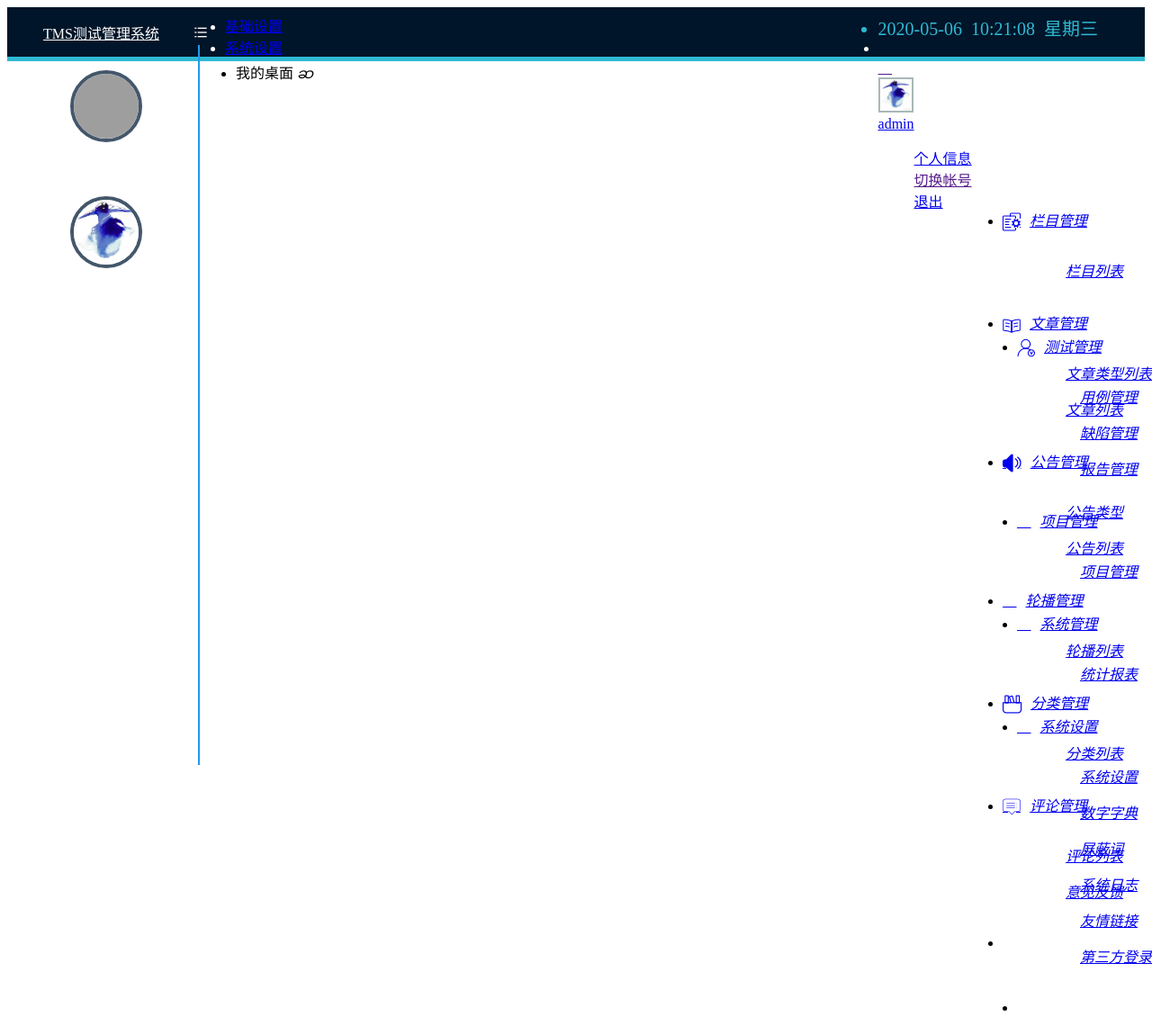
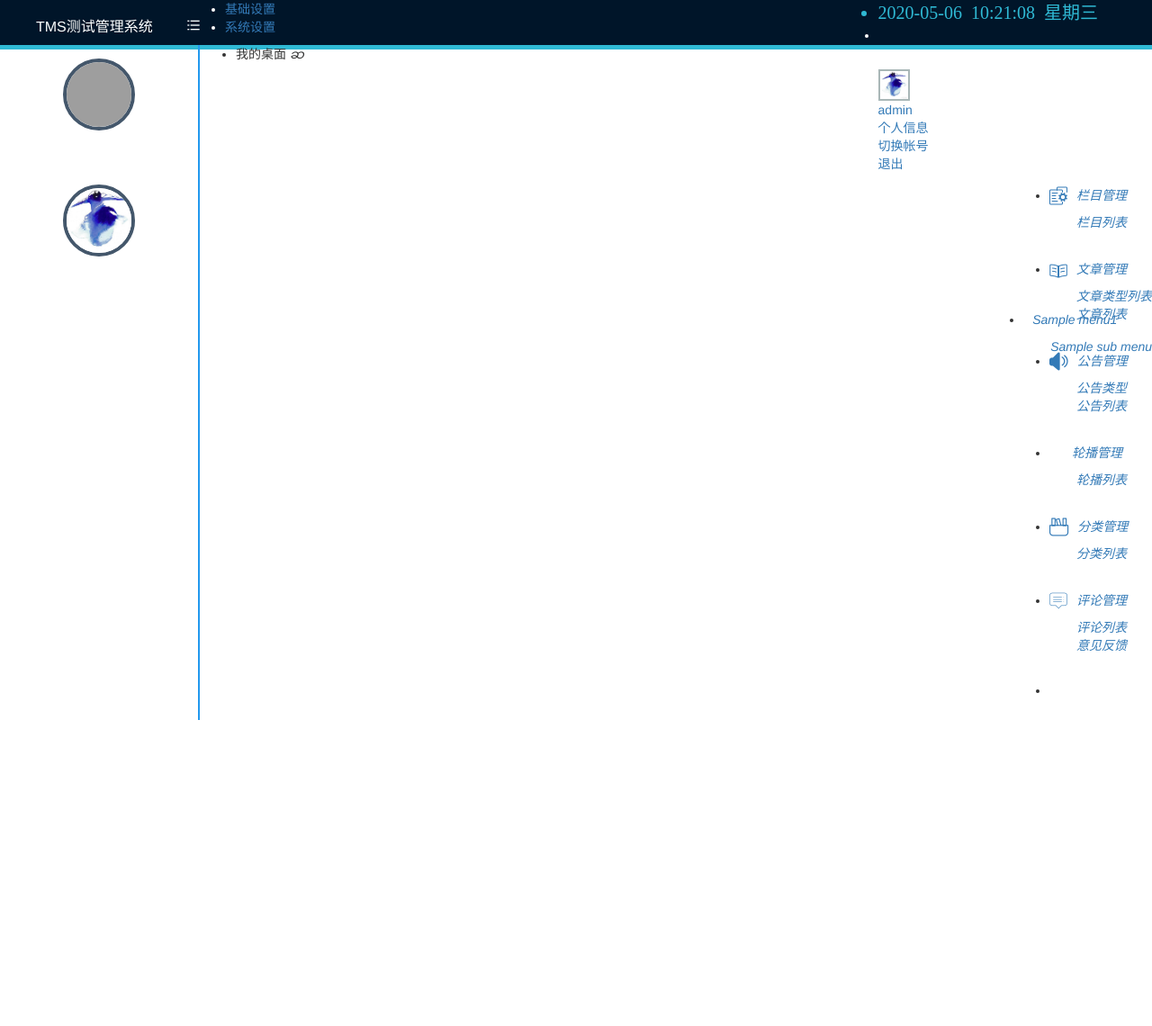
Before and after one commit to yht2004/hq_tms, a Django app: template templates/index.html in a window 1280 px wide. Shown: the whole page at 90% size. After the commit the page ends 800 px from the top, so only its background shows below. Run offline with Django 3.2, Linux system fonts and the light colour scheme; the template is opened without the code that fills it: most values are stand-ins (such as "Sample title", 1, 10 or a date in 2020); parts of the project's set-up code (start-up, migrations or seed data) failed here and were passed over; some libraries are stand-ins or nearby versions; some web fonts are replaced; grey boxes are pictures that could not be loaded.

Commit message:
导航菜单使用动态加载方式实现

```diff
--- a/resource/urls.py
+++ b/resource/urls.py
@@ -1,8 +1,9 @@
 
 from django.urls import path,re_path
-
+from resource import views
 
 urlpatterns = [
-
+    path('dd',views.demo_menus),           #获取菜单
+    path('menus',views.menus),             #获取菜单
 
 ]
--- a/templates/index.html
+++ b/templates/index.html
@@ -122,41 +122,45 @@
     </div>
     <div class="layui-side-scroll">
       <ul class="layui-nav layui-nav-tree site-demo-nav" lay-filter="side">
-        <li class="layui-nav-item"> <a class="javascript:;" href="javascript:;"> <i class="layui-icon iconfont" style="top: 3px;">&#xe625;</i><cite>测试管理</cite> </a>
-          <dl class="layui-nav-child">
-            <dd class=""> <a href="javascript:;" _href="member-list.html"> <cite>用例管理</cite> </a> </dd>
-            <dd class=""> <a href="javascript:;" _href="./member-del.html"> <cite>缺陷管理</cite> </a> </dd>
-            <dd class=""> <a href="javascript:;" _href="./member-level.html"> <cite>报告管理</cite> </a> </dd>
-          </dl>
-        </li>
-        <li class="layui-nav-item"> <a class="javascript:;" href="javascript:;"> <i class="layui-icon" style="top: 3px;">&#xe613;</i><cite>项目管理</cite> </a>
-          <dl class="layui-nav-child">
-            <dd class=""> <a href="javascript:;" _href="/case/projects"> <cite>项目管理</cite> </a> </dd>
-          </dl>
-        </li>
-        <li class="layui-nav-item"> <a class="javascript:;" href="javascript:;"> <i class="layui-icon" style="top: 3px;">&#xe629;</i><cite>系统管理</cite> </a>
-          <dl class="layui-nav-child">
-            <dd class=""> <a href="javascript:;" _href="./echart.html"> <cite>统计报表</cite> </a> </dd>
-          </dl>
-        </li>
-        <li class="layui-nav-item"> <a class="javascript:;" href="javascript:;"> <i class="layui-icon" style="top: 3px;">&#xe614;</i><cite>系统设置</cite> </a>
-          <dl class="layui-nav-child">
-            <dd class=""> <a href="javascript:;" _href="./sys-set.html"> <cite>系统设置</cite> </a> </dd>
-            <dd class=""> <a href="javascript:;" _href="./sys-data.html"> <cite>数字字典</cite> </a> </dd>
-            <dd class=""> <a href="javascript:;" _href="./sys-shield.html"> <cite>屏蔽词</cite> </a> </dd>
-            <dd class=""> <a href="javascript:;" _href="./sys-log.html"> <cite>系统日志</cite> </a> </dd>
-            <dd class=""> <a href="javascript:;" _href="./sys-link.html"> <cite>友情链接</cite> </a> </dd>
-            <dd class=""> <a href="javascript:;" _href="./sys-qq.html"> <cite>第三方登录</cite> </a> </dd>
-          </dl>
-        </li>
-        <li class="layui-nav-item" style="height: 30px; text-align: center"> </li>
+        {% for menu1 in menus %}
+            <li class="layui-nav-item"> <a class="javascript:;" href="javascript:;"> <span class="{{ menu1.icon }}" style="top: 3px;"></span><cite>{{ menu1.menu_name }}</cite> </a>
+                {% for sub_menu in menu1.sub_menus %}
+                    <dl class="layui-nav-child">
+                        <dd class=""><a href="javascript:;" _href="{{ sub_menu.url }}"><cite>{{ sub_menu.menu_name }}</cite> </a></dd>
+                    </dl>
+                {% endfor %}
+            </li>
+        {% endfor %}
+
+{#        <li class="layui-nav-item"> <a class="javascript:;" href="javascript:;"> <i class="layui-icon iconfont" style="top: 3px;">&#xe625;</i><cite>测试管理</cite> </a>#}
+{#          <dl class="layui-nav-child">#}
+{#            <dd class=""> <a href="javascript:;" _href="member-list.html"> <cite>用例管理</cite> </a> </dd>#}
+{#          </dl>#}
+{#        </li>#}
+{#        <li class="layui-nav-item"> <a class="javascript:;" href="javascript:;"> <i class="layui-icon" style="top: 3px;">&#xe613;</i><cite>项目管理</cite> </a>#}
+{#          <dl class="layui-nav-child">#}
+{#            <dd class=""> <a href="javascript:;" _href="/case/projects"> <cite>项目管理</cite> </a> </dd>#}
+{#          </dl>#}
+{#        </li>#}
+{#        <li class="layui-nav-item"> <a class="javascript:;" href="javascript:;"> <i class="layui-icon" style="top: 3px;">&#xe629;</i><cite>系统管理</cite> </a>#}
+{#          <dl class="layui-nav-child">#}
+{#            <dd class=""> <a href="javascript:;" _href="./echart.html"> <cite>统计报表</cite> </a> </dd>#}
+{#          </dl>#}
+{#        </li>#}
+{#        <li class="layui-nav-item"> <a class="javascript:;" href="javascript:;"> <i class="layui-icon" style="top: 3px;">&#xe614;</i><cite>系统设置</cite> </a>#}
+{#          <dl class="layui-nav-child">#}
+{#            <dd class=""> <a href="javascript:;" _href="./sys-set.html"> <cite>系统设置</cite> </a> </dd>#}
+{#            <dd class=""> <a href="javascript:;" _href="./sys-data.html"> <cite>数字字典</cite> </a> </dd>#}
+{#            <dd class=""> <a href="javascript:;" _href="./sys-shield.html"> <cite>屏蔽词</cite> </a> </dd>#}
+{#            <dd class=""> <a href="javascript:;" _href="./sys-log.html"> <cite>系统日志</cite> </a> </dd>#}
+{#            <dd class=""> <a href="javascript:;" _href="./sys-link.html"> <cite>友情链接</cite> </a> </dd>#}
+{#            <dd class=""> <a href="javascript:;" _href="./sys-qq.html"> <cite>第三方登录</cite> </a> </dd>#}
+{#          </dl>#}
+{#        </li>#}
+{#        <li class="layui-nav-item" style="height: 30px; text-align: center"> </li>#}
       </ul>
     </div>
   </div>
-
-
-
-
 
   <div class="layui-tab layui-tab-card site-demo-title x-main" lay-filter="x-tab" lay-allowclose="true" style="left: 220px;border-left: solid 2px #2299ee;">
     <ul class="layui-tab-title">
@@ -175,6 +179,8 @@
 <script src="{% static 'js/x-admin.js' %}"></script>
 <script src="{% static 'js/jquery-2.2.1.min.js' %}"></script>
 <script src="{% static 'js/x-layui.js' %}"></script>
+{% load bootstrap3 %}
+{% bootstrap_css %}
 
 <script>
     $(".daohang").click(function(){
```
Also changed, not shown: case/tests.py (+79 -12 lines), templates/demo.html (added, +32 -0 lines), utils/menus.py (added, +18 -0 lines).
